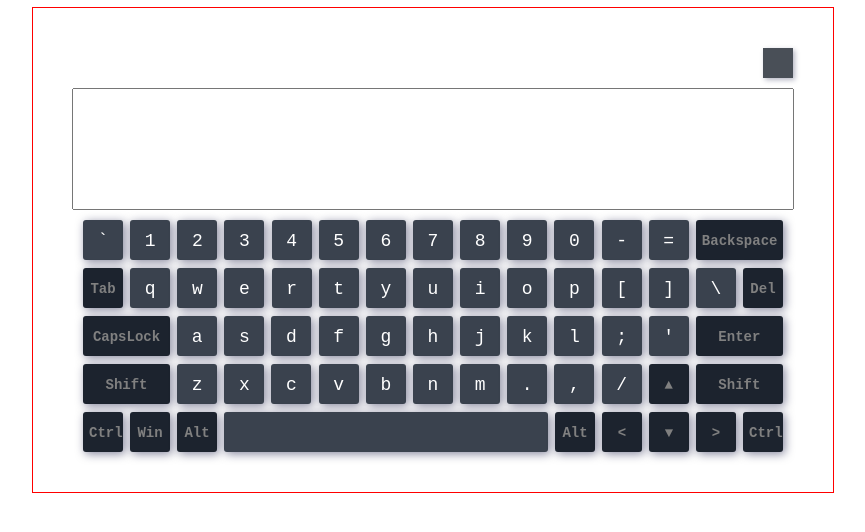
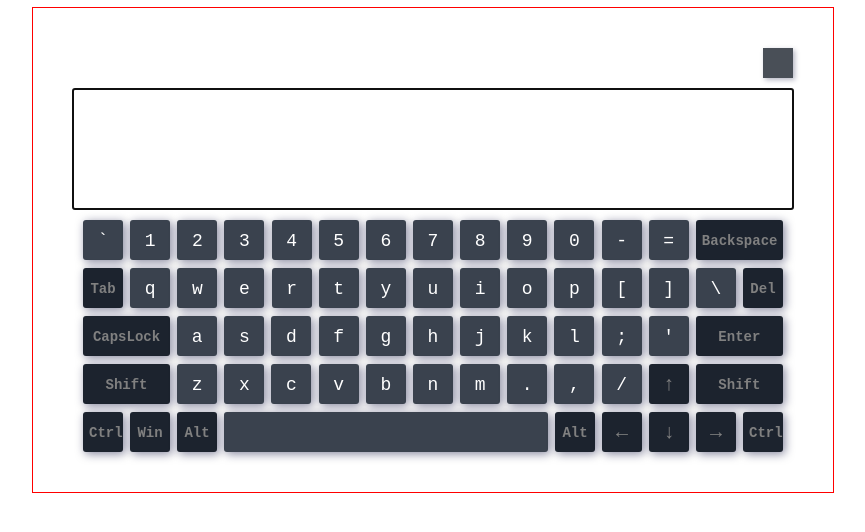
Before and after one commit to aykuli/codejam-virtual-keyboard, a website with bundled scripts: page index.html in a window 1280 px wide. Shown: the whole page, without its empty margins (207-1072 px from the left). Built offline with nearby package versions, Linux system fonts and the light colour scheme.

Commit message:
feat: add textarea.focus, make monospace font for textarea

```diff
--- a/index.html
+++ b/index.html
@@ -8,6 +8,7 @@
     <title>Document</title>
 </head>
 <body>
-    <script src="index.js"></script>
+    <script type="module" src="index.js"></script>
+    <!-- <script src="keyboard-keys.js"></script> -->
 </body>
 </html>
--- a/index.js
+++ b/index.js
@@ -1,94 +1,6 @@
-const keyboardKeys = [
-  [
-    ["", "Backquote", "ё", "Ё", "`", "~"],
-    ["", "Digit1", "1", "!", "1", "!"],
-    ["", "Digit2", "2", '"', "2", "@"],
-    ["", "Digit3", "3", "№", "3", "#"],
-    ["", "Digit4", "4", ";", "4", "$"],
-    ["", "Digit5", "5", "%", "5", "%"],
-    ["", "Digit6", "6", ":", "6", "^"],
-    ["", "Digit7", "7", "?", "7", "&"],
-    ["", "Digit8", "8", "*", "8", "*"],
-    ["", "Digit9", "9", "(", "9", "("],
-    ["", "Digit0", "0", ")", "0", ")"],
-    ["", "Minus", "-", "_", "-", "_"],
-    ["", "Equal", "=", "+", "=", "+"],
-    [
-      "backspace",
-      "Backspace",
-      "Backspace",
-      "Backspace",
-      "Backspace",
-      "Backspace"
-    ]
-  ],
-  [
-    ["tab", "Tab", "Tab", "Tab", "Tab", "Tab"],
-    ["", "KeyQ", "й", "Й", "q", "Q"],
-    ["", "KeyW", "ц", "Ц", "w", "W"],
-    ["", "KeyE", "у", "У", "e", "E"],
-    ["", "KeyR", "к", "К", "r", "R"],
-    ["", "KeyT", "е", "Е", "t", "T"],
-    ["", "KeyY", "н", "Н", "y", "Y"],
-    ["", "KeyU", "г", "Г", "u", "U"],
-    ["", "KeyI", "ш", "Ш", "i", "I"],
-    ["", "KeyO", "щ", "Щ", "o", "O"],
-    ["", "KeyP", "з", "З", "p", "P"],
-    ["", "BracketLeft", "х", "Х", "[", "{"],
-    ["", "BracketRight", "ъ", "Ъ", "]", "}"],
-    ["", "Backslash", "\\", "/", "\\", "|"],
-    ["del", "Delete", "Del", "Del", "Del", "Del", "Del"]
-  ],
-  [
-    [
-      "capslock",
-      "CapsLock",
-      "CapsLock",
-      "CapsLock",
-      "CapsLock",
-      "CapsLock",
-      "CapsLock"
-    ],
-    ["", "KeyA", "ф", "Ф", "a", "A"],
-    ["", "KeyS", "ы", "Ы", "s", "S"],
-    ["", "KeyD", "в", "В", "d", "D"],
-    ["", "KeyF", "а", "А", "f", "F"],
-    ["", "KeyG", "п", "П", "g", "G"],
-    ["", "KeyH", "р", "Р", "h", "H"],
-    ["", "KeyJ", "о", "О", "j", "J"],
-    ["", "KeyK", "л", "Л", "k", "K"],
-    ["", "KeyL", "д", "Д", "l", "L"],
-    ["", "Semicolon", "ж", "Ж", ";", ":"],
-    ["", "Quote", "э", "Э", "'", '"'],
-    ["enter", "Enter", "Enter", "Enter", "Enter", "Enter"]
-  ],
-  [
-    ["shift-left", "ShiftLeft", "Shift", "Shift", "Shift", "Shift"],
-    ["", "KeyZ", "я", "Я", "z", "Z"],
-    ["", "KeyX", "ч", "Ч", "x", "X"],
-    ["", "KeyC", "с", "С", "c", "C"],
-    ["", "KeyV", "м", "М", "v", "V"],
-    ["", "KeyB", "и", "И", "b", "B"],
-    ["", "KeyN", "т", "Т", "n", "N"],
-    ["", "KeyM", "ь", "Ь", "m", "M"],
-    ["", "Comma", "б", "Б", ".", "<"],
-    ["", "Period", "ю", "Ю", ",", ">"],
-    ["", "Slash", ".", ",", "/", "?"],
-    ["arrow", "ArrowUp", "▲", "▲", "▲", "▲"],
-    ["shift-right", "ShiftRight", "Shift", "Shift", "Shift", "Shift"]
-  ],
-  [
-    ["ctrl-left", "ControlLeft", "Ctrl", "Ctrl", "Ctrl", "Ctrl"],
-    ["win", "MetaLeft", "Win", "Win", "Win", "Win"],
-    ["alt-left", "AltLeft", "Alt", "Alt", "Alt", "Alt"],
-    ["space", "Space", " ", " ", " ", " "],
-    ["alt-right", "AltRight", "Alt", "Alt", "Alt", "Alt"],
-    ["arrow", "ArrowLeft", "<", "<", "<", "<"],
-    ["arrow", "ArrowDown", "▼", "▼", "▼", "▼"],
-    ["arrow", "ArrowRight", ">", ">", ">", ">"],
-    ["ctrl-right", "ControlRight", "Ctrl", "Ctrl", "Ctrl", "Ctrl"]
-  ]
-];
+'use strict'
+// const keyboardKeys = require('./keyboard-keys');
+import {keyboardKeys} from './keyboard-keys.js'
 
 // Creating textaree and keyboard div container
 let wrapper = document.createElement("div");
@@ -98,14 +10,14 @@ document.body.append(wrapper);
 let pageLangBtn = document.createElement("button");
 pageLangBtn.className = "page-lang";
 wrapper.append(pageLangBtn);
-pageLangBtn.insertAdjacentText("afterbegin", 'blabla');
+pageLangBtn.insertAdjacentText("afterbegin", "blabla");
 pageLangBtn.innerText = localStorage.getItem("virtualKeyboardLang");
-
 
 let textArea = document.createElement("textarea");
 textArea.className = "textarea";
 wrapper.append(textArea);
 textArea.setAttribute("type", "textarea");
+textArea.focus();
 
 let keyboard = document.createElement("div");
 keyboard.className = "keyboard";
@@ -243,16 +155,20 @@ function printingInTextArea(evt) {
   let symbol = "";
   let targetBtn = evt.target.closest("button");
   if (targetBtn) {
-    targetSpan = targetBtn.querySelector(".on");
+    let targetSpan = targetBtn.querySelector(".on");
     let targetBtnName = targetSpan.className.split(" ")[0];
     let specialBtn = targetBtn.classList[1];
-  console.log(targetBtn);
 
     // Finding pressed symbol
     keyboardKeys.forEach(row => {
       row.forEach(el => {
-      if (el[1] === targetBtnName &&
-        (specialBtn === undefined || specialBtn === 'space' || specialBtn === 'tab' || specialBtn === 'enter')) {
+        if (
+          el[1] === targetBtnName &&
+          (specialBtn === undefined ||
+            specialBtn === "space" ||
+            specialBtn === "tab" ||
+            specialBtn === "enter")
+        ) {
           if (localStorage.getItem("virtualKeyboardLang") === "RU") {
             shiftPress ? (symbol = el[3]) : (symbol = el[2]);
           } else shiftPress ? (symbol = el[5]) : (symbol = el[4]);
@@ -268,12 +184,19 @@ function printingInTextArea(evt) {
       symbol = "\n";
     }
     // Adding symbol to textArea
-  textArea.setRangeText(symbol, textArea.selectionStart, textArea.selectionEnd, "end" );
+    textArea.setRangeText(
+      symbol,
+      textArea.selectionStart,
+      textArea.selectionEnd,
+      "end"
+    );
 
     if (specialBtn === "backspace") {
       if (textArea.selectionStart > 0) {
         let pos = textArea.selectionStart;
-      textArea.value = textArea.value.slice(0, pos - 1) + textArea.value.slice(pos, textArea.value.length);
+        textArea.value =
+          textArea.value.slice(0, pos - 1) +
+          textArea.value.slice(pos, textArea.value.length);
         textArea.setRangeText("", pos - 1, pos - 1, "end");
       }
     }
@@ -281,51 +204,55 @@ function printingInTextArea(evt) {
     if (specialBtn === "del") {
       let pos = textArea.selectionStart;
       if (textArea.selectionStart <= textArea.value.length) {
-      textArea.value = textArea.value.slice(0, pos) + textArea.value.slice( pos + 1, textArea.value.length );
+        textArea.value =
+          textArea.value.slice(0, pos) +
+          textArea.value.slice(pos + 1, textArea.value.length);
         textArea.setRangeText("", pos, pos, "end");
       }
     }
 
-  let specialBtnEl = document.querySelector('.' + specialBtn);
-  if (specialBtn === 'shift-left' || specialBtn === 'shift-right' || specialBtn === 'capslock') {
+    let specialBtnEl = document.querySelector("." + specialBtn);
+    if (
+      specialBtn === "shift-left" ||
+      specialBtn === "shift-right" ||
+      specialBtn === "capslock"
+    ) {
       if (shiftPress === false) {
-      specialBtnEl.classList.add('active');
+        specialBtnEl.classList.add("active");
         caseUp();
       } else {
-      specialBtnEl.classList.remove('active');
+        specialBtnEl.classList.remove("active");
         caseDown();
       }
     }
 
-  if (specialBtn === 'arrow') {
+    if (specialBtn === "arrow") {
       let pos = textArea.selectionStart;
 
-    if (targetBtnName === 'ArrowUp') {
-      console.log('Text up');
+      if (targetBtnName === "ArrowUp") {
         if (textArea.selectionStart > 69) setCaretPosition(textArea, pos - 60);
-    } else if (targetBtnName === 'ArrowRight') {
-      setCaretPosition(textArea, pos + 1)
-    } else if (targetBtnName === 'ArrowDown') {
-      console.log('Text down');
+      } else if (targetBtnName === "ArrowRight") {
+        setCaretPosition(textArea, pos + 1);
+      } else if (targetBtnName === "ArrowDown") {
         setCaretPosition(textArea, pos + 60);
-    } else if (targetBtnName === 'ArrowLeft') {
+      } else if (targetBtnName === "ArrowLeft") {
         if (textArea.selectionStart > 0) setCaretPosition(textArea, pos - 1);
       }
     }
 
-  if (specialBtn === 'alt-left') {
+    if (specialBtn === "alt-left") {
       altLeftPress = activeBtnHighlighting(altLeftPress, specialBtnEl);
     }
 
-  if (specialBtn === 'alt-right') {
+    if (specialBtn === "alt-right") {
       altRightPress = activeBtnHighlighting(altRightPress, specialBtnEl);
     }
 
-  if (specialBtn === 'ctrl-left') {
+    if (specialBtn === "ctrl-left") {
       ctrlLeftPress = activeBtnHighlighting(ctrlLeftPress, specialBtnEl);
     }
 
-  if (specialBtn === 'ctrl-right') {
+    if (specialBtn === "ctrl-right") {
       ctrlRightPress = activeBtnHighlighting(ctrlRightPress, specialBtnEl);
     }
   }
@@ -336,10 +263,10 @@ function activeBtnHighlighting(btnPress, specialBtnEl) {
   // console.log('btnPress =', btnPress);
   if (btnPress === false) {
     btnPress = true;
-    specialBtnEl.classList.add('active');
+    specialBtnEl.classList.add("active");
   } else {
     btnPress = false;
-    specialBtnEl.classList.remove('active');
+    specialBtnEl.classList.remove("active");
   }
   return btnPress;
 }
@@ -353,26 +280,21 @@ document.addEventListener("keydown", evt => {
 pageLangBtn.addEventListener("click", pageLangChanging);
 
 //highliting keyboard pressing symbols
-document.addEventListener('keydown', function(evt) {
-  console.log('keydown: ', evt.code);
+document.addEventListener("keydown", function(evt) {
+  textArea.focus();
   keyboard.querySelectorAll(".row").forEach(row => {
     row.querySelectorAll(".key").forEach(key => {
       if (evt.code === key.children[0].classList[0]) {
-        console.log(key.children[0].classList[0]);
-        key.classList.add('active')
-        // setTimeout(() => key.classList.remove('active'), 200);
+        key.classList.add("active");
       }
     });
   });
 });
-document.addEventListener('keyup', function(evt) {
-  console.log('keydup: ',evt.code);
+document.addEventListener("keyup", function(evt) {
   keyboard.querySelectorAll(".row").forEach(row => {
     row.querySelectorAll(".key").forEach(key => {
       if (evt.code === key.children[0].classList[0]) {
-        console.log(key.children[0].classList[0]);
-        key.classList.remove('active')
-        // setTimeout(() => key.classList.remove('active'), 200);
+        key.classList.remove("active");
       }
     });
   });
--- /dev/null
+++ b/keyboard-keys.js
@@ -0,0 +1,91 @@
+export const keyboardKeys = [
+    [
+      ["", "Backquote", "ё", "Ё", "`", "~"],
+      ["", "Digit1", "1", "!", "1", "!"],
+      ["", "Digit2", "2", '"', "2", "@"],
+      ["", "Digit3", "3", "№", "3", "#"],
+      ["", "Digit4", "4", ";", "4", "$"],
+      ["", "Digit5", "5", "%", "5", "%"],
+      ["", "Digit6", "6", ":", "6", "^"],
+      ["", "Digit7", "7", "?", "7", "&"],
+      ["", "Digit8", "8", "*", "8", "*"],
+      ["", "Digit9", "9", "(", "9", "("],
+      ["", "Digit0", "0", ")", "0", ")"],
+      ["", "Minus", "-", "_", "-", "_"],
+      ["", "Equal", "=", "+", "=", "+"],
+      [
+        "backspace",
+        "Backspace",
+        "Backspace",
+        "Backspace",
+        "Backspace",
+        "Backspace"
+      ]
+    ],
+    [
+      ["tab", "Tab", "Tab", "Tab", "Tab", "Tab"],
+      ["", "KeyQ", "й", "Й", "q", "Q"],
+      ["", "KeyW", "ц", "Ц", "w", "W"],
+      ["", "KeyE", "у", "У", "e", "E"],
+      ["", "KeyR", "к", "К", "r", "R"],
+      ["", "KeyT", "е", "Е", "t", "T"],
+      ["", "KeyY", "н", "Н", "y", "Y"],
+      ["", "KeyU", "г", "Г", "u", "U"],
+      ["", "KeyI", "ш", "Ш", "i", "I"],
+      ["", "KeyO", "щ", "Щ", "o", "O"],
+      ["", "KeyP", "з", "З", "p", "P"],
+      ["", "BracketLeft", "х", "Х", "[", "{"],
+      ["", "BracketRight", "ъ", "Ъ", "]", "}"],
+      ["", "Backslash", "\\", "/", "\\", "|"],
+      ["del", "Delete", "Del", "Del", "Del", "Del", "Del"]
+    ],
+    [
+      [
+        "capslock",
+        "CapsLock",
+        "CapsLock",
+        "CapsLock",
+        "CapsLock",
+        "CapsLock",
+        "CapsLock"
+      ],
+      ["", "KeyA", "ф", "Ф", "a", "A"],
+      ["", "KeyS", "ы", "Ы", "s", "S"],
+      ["", "KeyD", "в", "В", "d", "D"],
+      ["", "KeyF", "а", "А", "f", "F"],
+      ["", "KeyG", "п", "П", "g", "G"],
+      ["", "KeyH", "р", "Р", "h", "H"],
+      ["", "KeyJ", "о", "О", "j", "J"],
+      ["", "KeyK", "л", "Л", "k", "K"],
+      ["", "KeyL", "д", "Д", "l", "L"],
+      ["", "Semicolon", "ж", "Ж", ";", ":"],
+      ["", "Quote", "э", "Э", "'", '"'],
+      ["enter", "Enter", "Enter", "Enter", "Enter", "Enter"]
+    ],
+    [
+      ["shift-left", "ShiftLeft", "Shift", "Shift", "Shift", "Shift"],
+      ["", "KeyZ", "я", "Я", "z", "Z"],
+      ["", "KeyX", "ч", "Ч", "x", "X"],
+      ["", "KeyC", "с", "С", "c", "C"],
+      ["", "KeyV", "м", "М", "v", "V"],
+      ["", "KeyB", "и", "И", "b", "B"],
+      ["", "KeyN", "т", "Т", "n", "N"],
+      ["", "KeyM", "ь", "Ь", "m", "M"],
+      ["", "Comma", "б", "Б", ".", "<"],
+      ["", "Period", "ю", "Ю", ",", ">"],
+      ["", "Slash", ".", ",", "/", "?"],
+      ["arrow", "ArrowUp", "↑", "↑", "↑", "↑"],
+      ["shift-right", "ShiftRight", "Shift", "Shift", "Shift", "Shift"]
+    ],
+    [
+      ["ctrl-left", "ControlLeft", "Ctrl", "Ctrl", "Ctrl", "Ctrl"],
+      ["win", "MetaLeft", "Win", "Win", "Win", "Win"],
+      ["alt-left", "AltLeft", "Alt", "Alt", "Alt", "Alt"],
+      ["space", "Space", " ", " ", " ", " "],
+      ["alt-right", "AltRight", "Alt", "Alt", "Alt", "Alt"],
+      ["arrow", "ArrowLeft", "←", "←", "←", "←"],
+      ["arrow", "ArrowDown", "↓", "↓", "↓", "↓"],
+      ["arrow", "ArrowRight", "→", "→", "→", "→"],
+      ["ctrl-right", "ControlRight", "Ctrl", "Ctrl", "Ctrl", "Ctrl"]
+    ]
+  ];
--- a/package.json
+++ b/package.json
@@ -4,7 +4,6 @@
   "description": "codejam from RSSchool",
   "main": "index.html",
   "scripts": {
-    "test": "echo \"Error: no test specified\" && exit 1"
   },
   "repository": {
     "type": "git",
@@ -24,5 +23,6 @@
     "eslint": "^6.6.0",
     "eslint-config-airbnb-base": "^14.0.0",
     "eslint-plugin-import": "^2.18.2"
-  }
+  },
+  "dependencies": {}
 }
--- a/style.css
+++ b/style.css
@@ -3,7 +3,7 @@
   margin: 0 auto;
   padding: 30px;
 
-  font-family: Arial, sans-serif;
+  font-family: monospace;
 
   outline: 1px solid red;
 }
@@ -41,7 +41,7 @@
 .keyboard {
   width: 700px;
   margin: 10px auto;
-  /* avoid user selction */
+  /* avoid user selection on keyboard*/
   -webkit-user-select: none;
   -moz-user-select: none;
   -ms-user-select: none;
@@ -118,6 +118,10 @@
   background-color: #1c232e;
 }
 
+.keyboard .arrow {
+  font-size: 20px;
+}
+
 .keyboard .space {
   flex-grow: 1;
 }
```
Also changed, not shown: 1 other file. Lines whose indentation alone changed are shown as unchanged.
